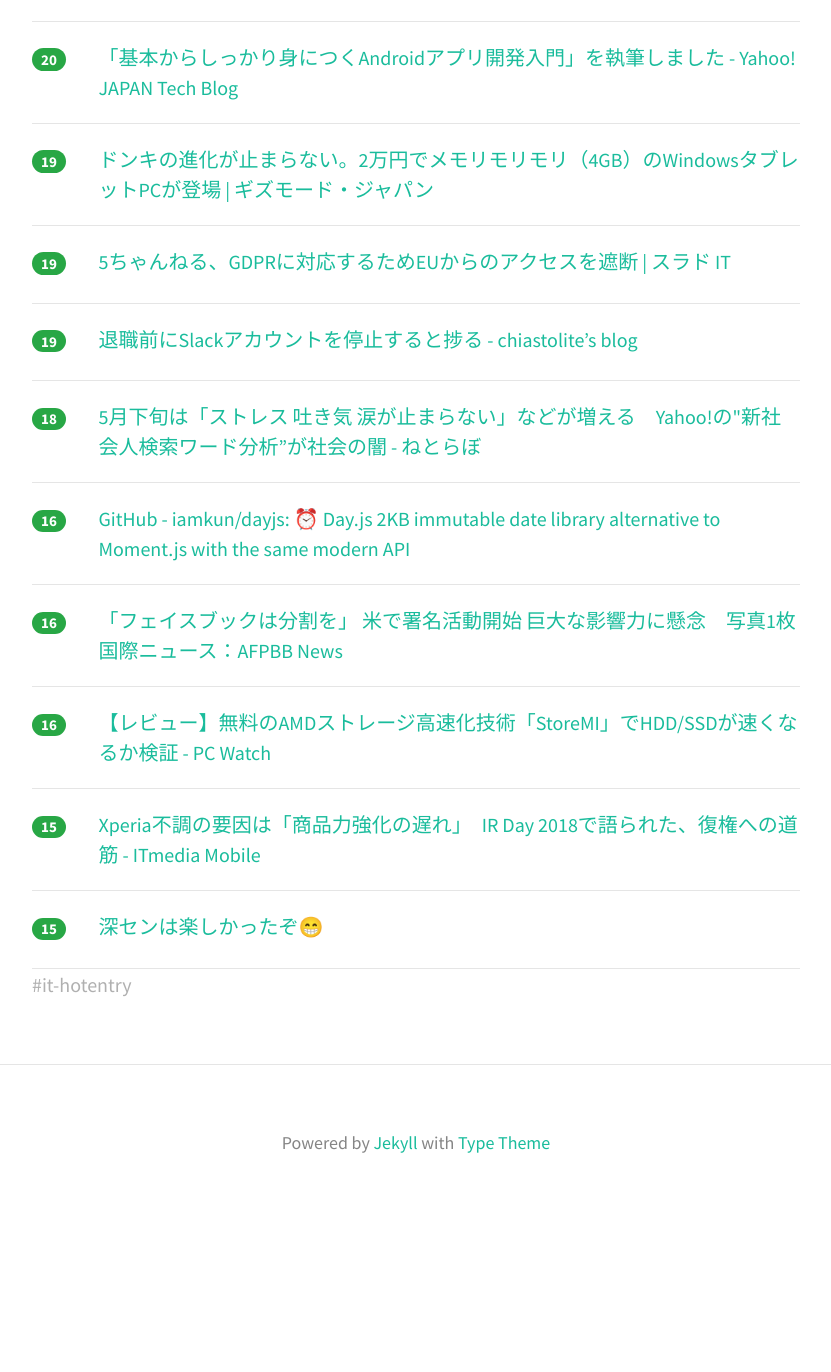
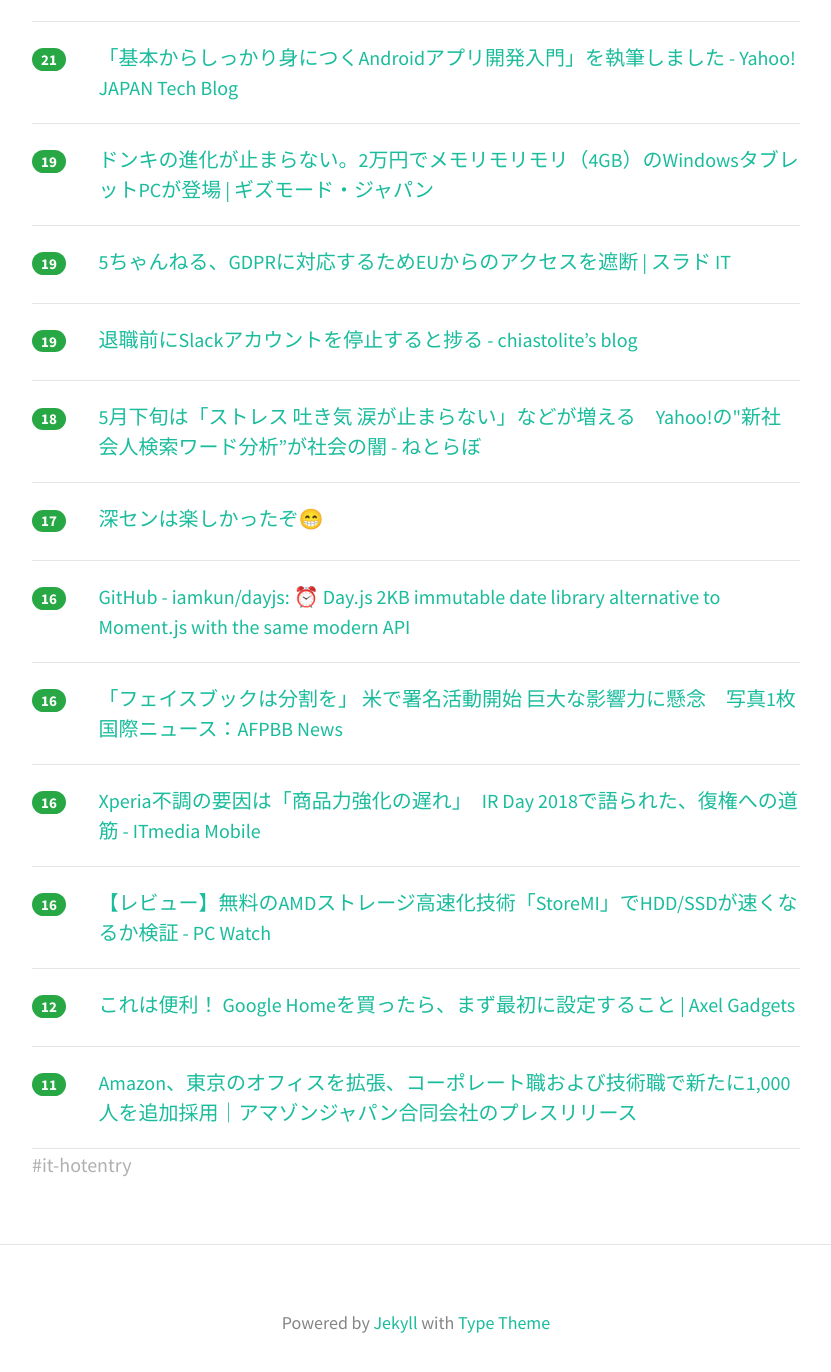
Before and after one commit to yatta47/hatena-matome-site, a Jekyll site: the page built from _posts/2018-05-23-hatena.md, in a window 1280 px wide and 1400 px high, scrolled down 658 px. Shown: the top 1372 px of the window, without its empty margins (224-1055 px from the left). Built offline with Jekyll 4.4.1, drawn with Linux system fonts in a browser that asks for light colours; nearby versions of some CDN libraries; before the commit the page ends 1878 px from its top, so only the background shows below that; some of the changed text lies outside the part shown.

Commit message:
Updated 2018-05-23

```diff
--- a/_posts/2018-05-23-hatena.md
+++ b/_posts/2018-05-23-hatena.md
@@ -1,28 +1,28 @@
 ---
 layout: post
 title:  "2018-05-23 はてぶIT"
-date:   2018-05-23 05:03:18
+date:   2018-05-23 06:02:56
 tags: [it-hotentry]
 ---
-13 件のデータあり
+15 件のデータあり
 
 <hr><div class="row">
+<div class="col-1"><span class="badge badge-pill badge-success h2">34</span></div>
+<div class="col-11"><a href='http://twitter.com/t_wada/status/904916106153828352' target='_blank'>Takuto Wadaさんのツイート: "コードには How テストコードには What コミットログには Why コードコメントには Why not を書こうという話をした"</a></div>
+</div>
+<hr>
+<div class="row">
 <div class="col-1"><span class="badge badge-pill badge-success h2">32</span></div>
 <div class="col-11"><a href='https://gigazine.net/news/20180522-5-books-worth-reading-summer/' target='_blank'>ビル・ゲイツが「夏の5冊」として選んだ「テーマは重いが楽しく読書できる短い本」のリスト - GIGAZINE</a></div>
 </div>
 <hr>
 <div class="row">
-<div class="col-1"><span class="badge badge-pill badge-success h2">30</span></div>
-<div class="col-11"><a href='http://twitter.com/t_wada/status/904916106153828352' target='_blank'>Takuto Wadaさんのツイート: "コードには How テストコードには What コミットログには Why コードコメントには Why not を書こうという話をした"</a></div>
-</div>
-<hr>
-<div class="row">
-<div class="col-1"><span class="badge badge-pill badge-success h2">22</span></div>
+<div class="col-1"><span class="badge badge-pill badge-success h2">23</span></div>
 <div class="col-11"><a href='https://qiita.com/tag1216/items/13b032348c893667862a' target='_blank'>Python3.7からは「Data Classes」がクラス定義のスタンダードになるかもしれない</a></div>
 </div>
 <hr>
 <div class="row">
-<div class="col-1"><span class="badge badge-pill badge-success h2">20</span></div>
+<div class="col-1"><span class="badge badge-pill badge-success h2">21</span></div>
 <div class="col-11"><a href='https://techblog.yahoo.co.jp/android/201805_kuroobi_book/' target='_blank'>「基本からしっかり身につくAndroidアプリ開発入門」を執筆しました - Yahoo! JAPAN Tech Blog</a></div>
 </div>
 <hr>
@@ -47,6 +47,11 @@ tags: [it-hotentry]
 </div>
 <hr>
 <div class="row">
+<div class="col-1"><span class="badge badge-pill badge-success h2">17</span></div>
+<div class="col-11"><a href='https://anond.hatelabo.jp/20180522233419' target='_blank'>深センは楽しかったぞ😁</a></div>
+</div>
+<hr>
+<div class="row">
 <div class="col-1"><span class="badge badge-pill badge-success h2">16</span></div>
 <div class="col-11"><a href='https://github.com/iamkun/dayjs' target='_blank'>GitHub - iamkun/dayjs: ⏰ Day.js 2KB immutable date library alternative to Moment.js with the same modern API</a></div>
 </div>
@@ -58,16 +63,21 @@ tags: [it-hotentry]
 <hr>
 <div class="row">
 <div class="col-1"><span class="badge badge-pill badge-success h2">16</span></div>
+<div class="col-11"><a href='http://www.itmedia.co.jp/mobile/articles/1805/22/news139.html' target='_blank'>Xperia不調の要因は「商品力強化の遅れ」　IR Day 2018で語られた、復権への道筋 - ITmedia Mobile</a></div>
+</div>
+<hr>
+<div class="row">
+<div class="col-1"><span class="badge badge-pill badge-success h2">16</span></div>
 <div class="col-11"><a href='https://pc.watch.impress.co.jp/docs/topic/review/1123034.html' target='_blank'>【レビュー】無料のAMDストレージ高速化技術「StoreMI」でHDD/SSDが速くなるか検証 - PC Watch</a></div>
 </div>
 <hr>
 <div class="row">
-<div class="col-1"><span class="badge badge-pill badge-success h2">15</span></div>
-<div class="col-11"><a href='http://www.itmedia.co.jp/mobile/articles/1805/22/news139.html' target='_blank'>Xperia不調の要因は「商品力強化の遅れ」　IR Day 2018で語られた、復権への道筋 - ITmedia Mobile</a></div>
+<div class="col-1"><span class="badge badge-pill badge-success h2">12</span></div>
+<div class="col-11"><a href='https://gadget.axelmedia.info/google-home%E6%9C%80%E5%88%9D%E3%81%AE%E8%A8%AD%E5%AE%9A/' target='_blank'>これは便利！ Google Homeを買ったら、まず最初に設定すること | Axel Gadgets</a></div>
 </div>
 <hr>
 <div class="row">
-<div class="col-1"><span class="badge badge-pill badge-success h2">15</span></div>
-<div class="col-11"><a href='https://anond.hatelabo.jp/20180522233419' target='_blank'>深センは楽しかったぞ😁</a></div>
+<div class="col-1"><span class="badge badge-pill badge-success h2">11</span></div>
+<div class="col-11"><a href='https://prtimes.jp/main/html/rd/p/000000815.000004612.html' target='_blank'>Amazon、東京のオフィスを拡張、コーポレート職および技術職で新たに1,000人を追加採用｜アマゾンジャパン合同会社のプレスリリース</a></div>
 </div>
 <hr>
```
